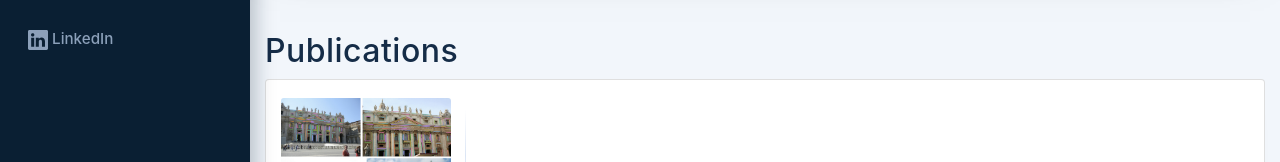
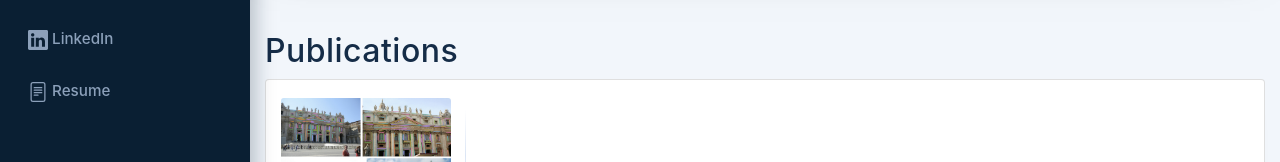
Before and after one commit to iago-suarez/iago-suarez.github.io, a React (Create React App) app: page / in a window 1280 px wide. Shown: the part 536-698 px from the top of the page. Built offline with nearby package versions, Linux system fonts and the light colour scheme.

Commit message:
Adding resume

```diff
--- a/src/pages/Home.js
+++ b/src/pages/Home.js
@@ -11,6 +11,7 @@ import SlidesTFM from '../documents/Slides_TFM_iago.pdf'
 import SlidesPhD from '../documents/Slides_PhD_iago.pdf'
 import PosterICVSS22 from '../documents/Poster_ICVSS22_Iago_Suarez.pdf'
 import SummerCampMIL23 from '../documents/SummerCampMIL23.pdf'
+import Resume from '../documents/iago_suarez_resume.pdf'
 import ImgELSED from '../images/ELSED.jpg'
 import ImgGlueStick from '../images/gluestick.gif'
 import ImgWireframe from '../images/WireframeDetector.gif'
@@ -123,6 +124,11 @@ function Home () {
             <li className="sidebar-social-item">
               <a className="sidebar-social-link" href="https://www.linkedin.com/in/iago-suarez/">
                 <Icon.Linkedin className="sidebar-social-icon"/> LinkedIn
+              </a>
+            </li>
+            <li className="sidebar-social-item">
+              <a className="sidebar-social-link" href={Resume} target="_blank" rel="noreferrer">
+                <Icon.FileText className="sidebar-social-icon"/> Resume
               </a>
             </li>
           </ul>
```
Also changed, not shown: 1 other file (tests, documents, lock files or other folders).
